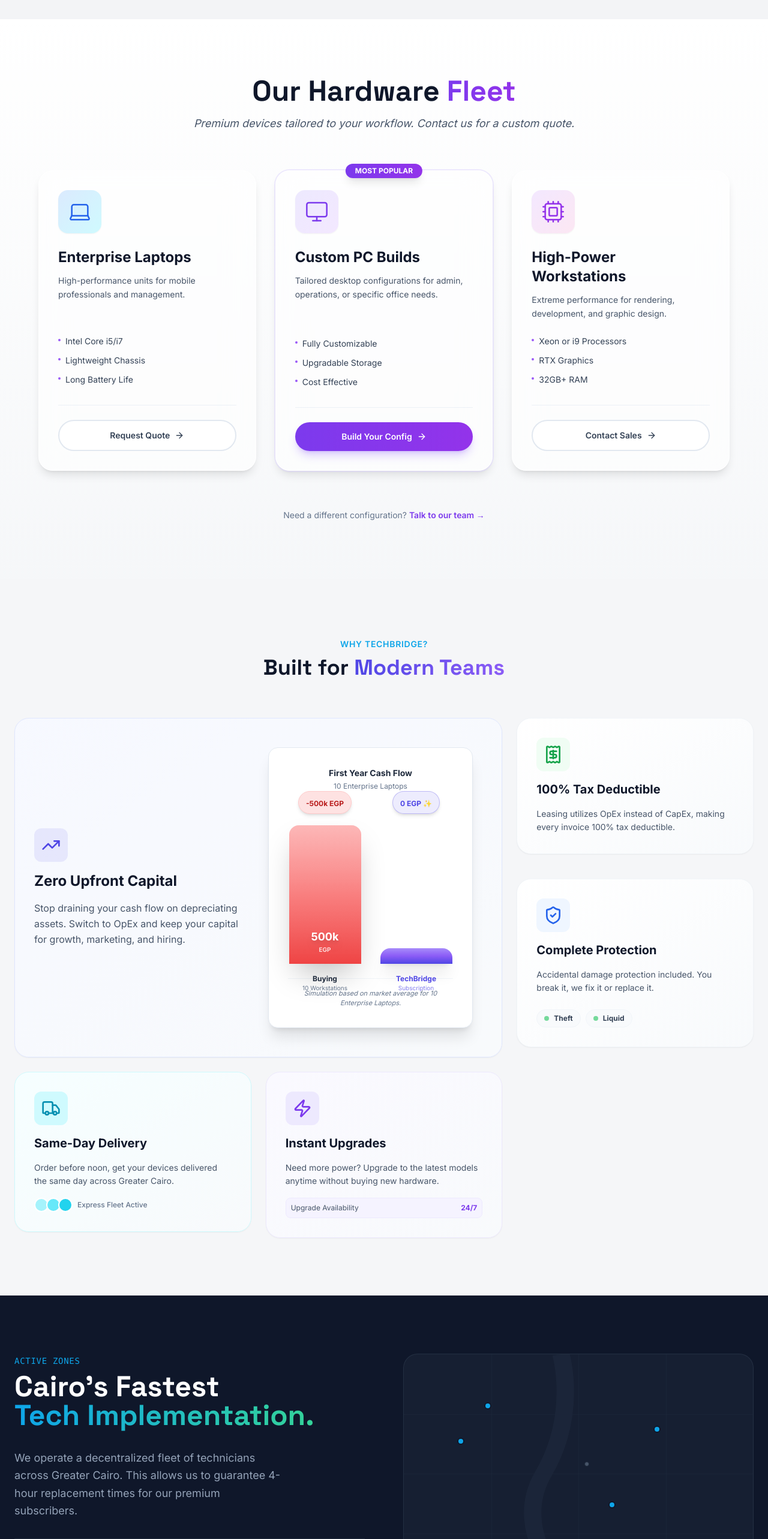
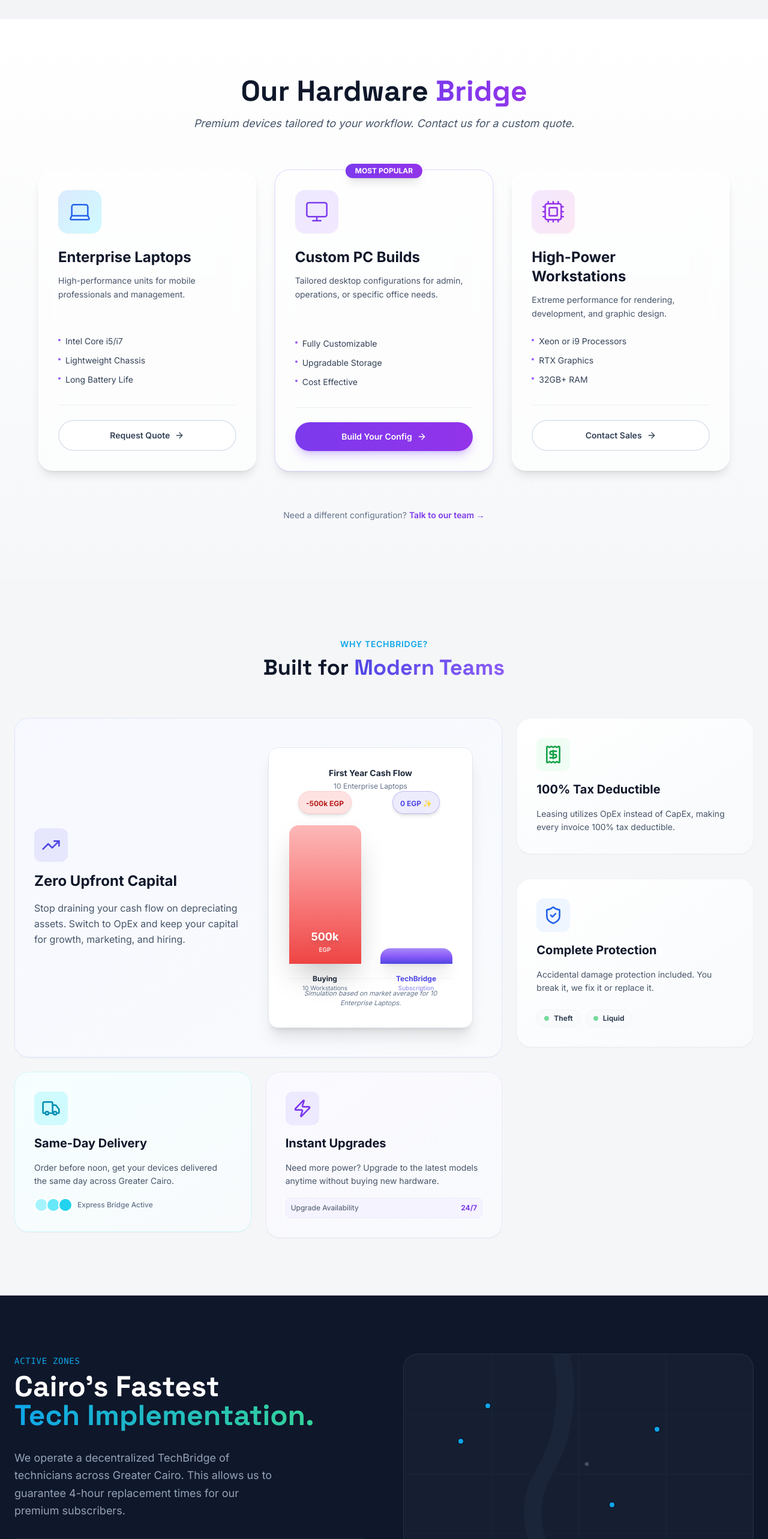
Before and after one commit to Ahmed52Essam/TechBridge, a React (Vite) app: page / in a window 1280 px wide. Shown: the part 1920-4486 px from the top of the page at 60% size. Built offline with nearby package versions, Linux system fonts and the light colour scheme.

Commit message:
Update repository links and configs from TechFleet to TechBridge

```diff
--- a/src/components/sections/Catalog.tsx
+++ b/src/components/sections/Catalog.tsx
@@ -8,7 +8,7 @@
         element?.scrollIntoView({ behavior: 'smooth' });
     };
 
-    const fleetOptions = [
+    const BridgeOptions = [
         {
             title: 'Enterprise Laptops',
             icon: Laptop,
@@ -73,7 +73,7 @@
                         transition={{ duration: 0.6 }}
                     >
                         <h2 className="text-4xl md:text-5xl font-display font-bold text-slate-900 mb-4">
-                            Our Hardware <span className="bg-gradient-to-r from-violet-600 to-purple-600 bg-clip-text text-transparent">Fleet</span>
+                            Our Hardware <span className="bg-gradient-to-r from-violet-600 to-purple-600 bg-clip-text text-transparent">Bridge</span>
                         </h2>
                         <p className="text-lg text-slate-600 italic">
                             Premium devices tailored to your workflow. Contact us for a custom quote.
@@ -83,7 +83,7 @@
 
                 {/* 3-Column Grid */}
                 <div className="grid gap-8 md:grid-cols-3 max-w-6xl mx-auto items-stretch">
-                    {fleetOptions.map((option, index) => (
+                    {BridgeOptions.map((option, index) => (
                         <motion.div
                             key={index}
                             className={cn(
--- a/src/components/sections/Features.tsx
+++ b/src/components/sections/Features.tsx
@@ -102,7 +102,7 @@
                                                         </div>
                                                     </div>
 
-                                                    {/* Bar 2: TechFleet Way - Subscription */}
+                                                    {/* Bar 2: TechBridge Way - Subscription */}
                                                     <div className="flex-1 max-w-[120px] h-full flex flex-col justify-end items-center relative">
                                                         {/* Floating Badge - Zero Upfront */}
                                                         <motion.div
@@ -222,7 +222,7 @@
                                         <div className="w-6 h-6 rounded-full bg-cyan-300 border-2 border-white" />
                                         <div className="w-6 h-6 rounded-full bg-cyan-400 border-2 border-white" />
                                     </div>
-                                    <span className="font-medium">Express Fleet Active</span>
+                                    <span className="font-medium">Express Bridge Active</span>
                                 </div>
                             </div>
                         </FeatureCard>
--- a/src/components/sections/TrustSection.tsx
+++ b/src/components/sections/TrustSection.tsx
@@ -24,7 +24,7 @@
                         </div>
 
                         <p className="text-slate-400 text-lg leading-relaxed max-w-md">
-                            We operate a decentralized fleet of technicians across Greater Cairo. This allows us to guarantee 4-hour replacement times for our premium subscribers.
+                            We operate a decentralized TechBridge of technicians across Greater Cairo. This allows us to guarantee 4-hour replacement times for our premium subscribers.
                         </p>
 
                         <div className="flex gap-8 border-t border-slate-800 pt-8">
```
